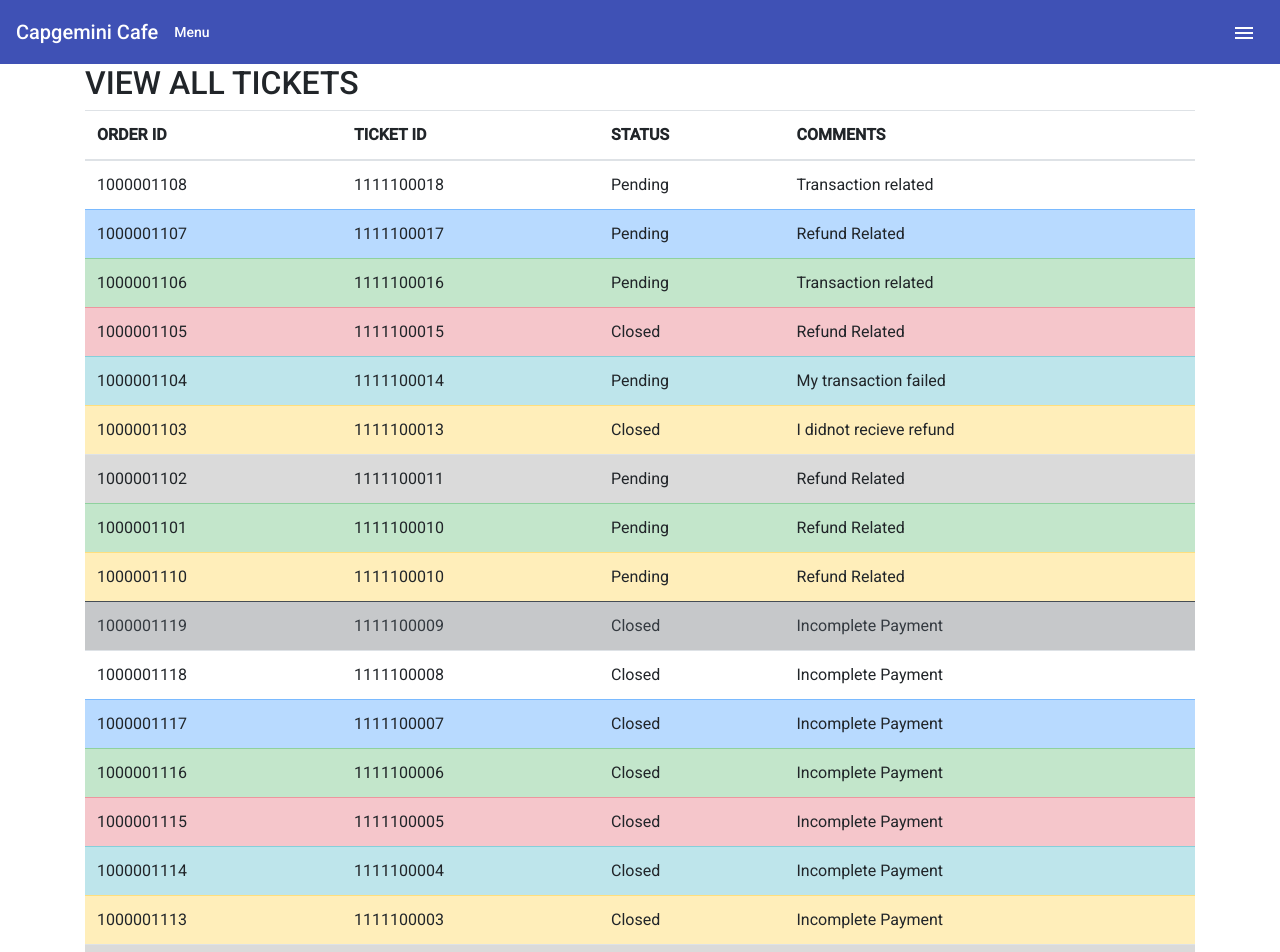
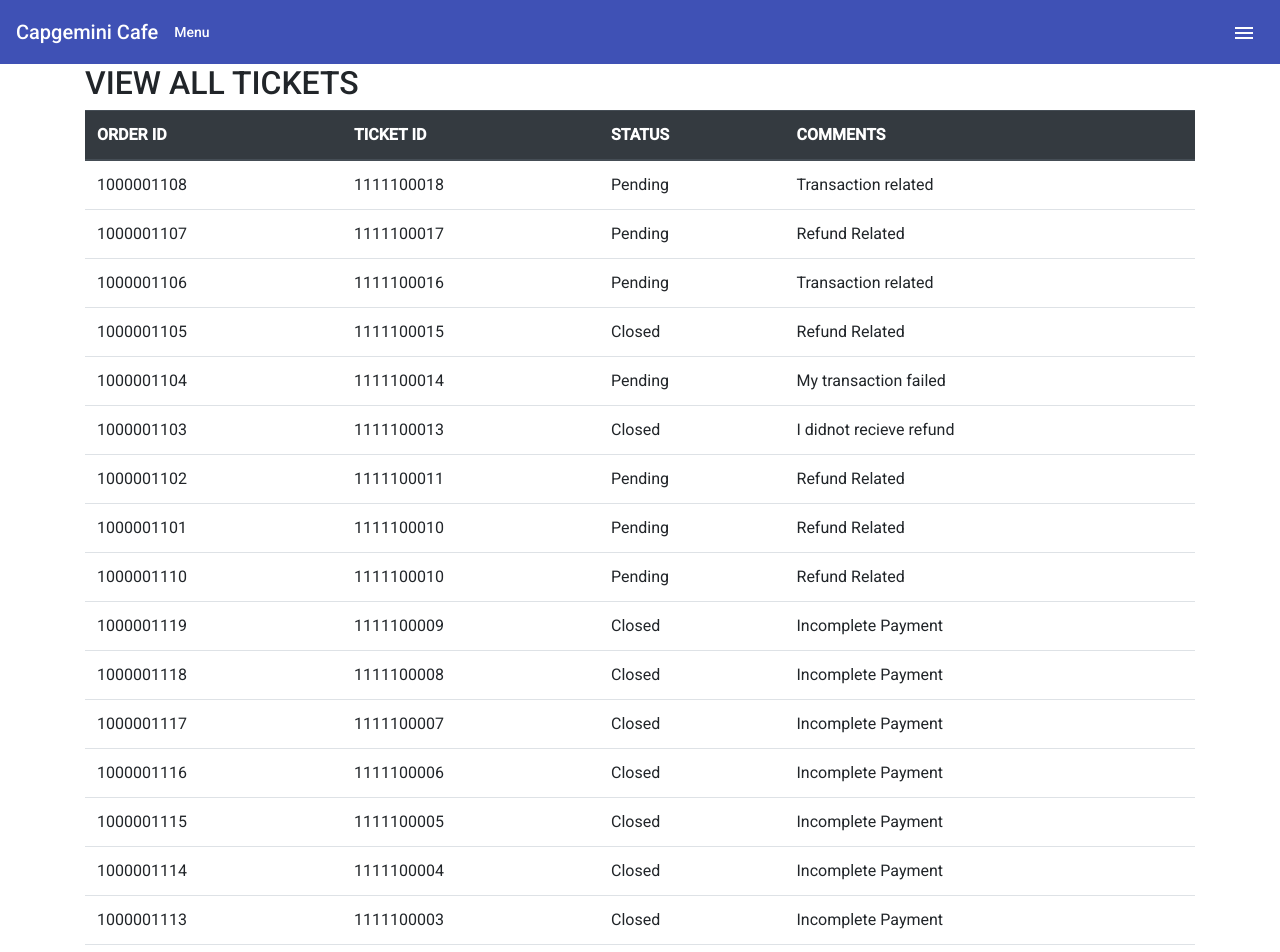
Before and after one commit to Capgemini-Sarokar/CapCafeUI, an Angular app in the folder CapCafeApp/: page /tickets in a window 1280 px wide. Shown: the top 952 px of the page. Built offline with nearby package versions, Linux system fonts and the light colour scheme.

Commit message:
Update UI View tickets

```diff
--- a/CapCafeApp/src/app/view-tickets/view-tickets.component.html
+++ b/CapCafeApp/src/app/view-tickets/view-tickets.component.html
@@ -3,7 +3,7 @@
     <h2>VIEW ALL TICKETS</h2>
 
     <table class="table">
-      <thead>
+      <thead class="thead-dark">
         <tr>
           <th>ORDER ID</th>
           <th>TICKET ID</th>
@@ -18,55 +18,55 @@
           <td>Pending</td>
           <td>Transaction related</td>
         </tr>
-        <tr class="table-primary">
+        <tr>
           <td>1000001107</td>
           <td>1111100017</td>
           <td>Pending</td>
           <td>Refund Related</td>
         </tr>
-        <tr class="table-success">
+        <tr>
           <td>1000001106</td>
           <td>1111100016</td>
           <td>Pending</td>
           <td>Transaction related</td>
         </tr>
-        <tr class="table-danger">
+        <tr>
           <td>1000001105</td>
           <td>1111100015</td>
           <td>Closed</td>
           <td>Refund Related</td>
         </tr>
-        <tr class="table-info">
+        <tr>
           <td>1000001104</td>
           <td>1111100014</td>
           <td>Pending</td>
           <td>My transaction failed</td>
         </tr>
-        <tr class="table-warning">
+        <tr>
           <td>1000001103</td>
           <td>1111100013</td>
           <td>Closed</td>
           <td>I didnot recieve refund</td>
         </tr>
-        <tr class="table-active">
+        <tr>
           <td>1000001102</td>
           <td>1111100011</td>
           <td>Pending</td>
           <td>Refund Related</td>
         </tr>
-        <tr class="table-success">
+        <tr>
           <td>1000001101</td>
           <td>1111100010</td>
           <td>Pending</td>
           <td>Refund Related</td>
         </tr>
-        <tr class="table-warning">
+        <tr>
           <td>1000001110</td>
           <td>1111100010</td>
           <td>Pending</td>
           <td>Refund Related</td>
         </tr>
-        <tr class="table-dark text-dark">
+        <tr>
           <td>1000001119</td>
           <td>1111100009</td>
           <td>Closed</td>
@@ -78,43 +78,43 @@
             <td>Closed</td>
             <td>Incomplete Payment</td>
           </tr>
-          <tr class="table-primary">
+          <tr>
             <td>1000001117</td>
             <td>1111100007</td>
             <td>Closed</td>
             <td>Incomplete Payment</td>
           </tr>
-          <tr class="table-success">
+          <tr>
             <td>1000001116</td>
             <td>1111100006</td>
             <td>Closed</td>
             <td>Incomplete Payment</td>
           </tr>
-          <tr class="table-danger">
+          <tr>
             <td>1000001115</td>
             <td>1111100005</td>
             <td>Closed</td>
             <td>Incomplete Payment</td>
           </tr>
-          <tr class="table-info">
+          <tr>
             <td>1000001114</td>
             <td>1111100004</td>
             <td>Closed</td>
             <td>Incomplete Payment</td>
           </tr>
-          <tr class="table-warning">
+          <tr>
             <td>1000001113</td>
             <td>1111100003</td>
             <td>Closed</td>
             <td>Incomplete Payment</td>
           </tr>
-          <tr class="table-active">
+          <tr>
             <td>1000001112</td>
             <td>1111100002</td>
             <td>Closed</td>
             <td>Incomplete Payment</td>
           </tr>
-          <tr class="table-success">
+          <tr>
             <td>1000001111</td>
             <td>1111100001</td>
             <td>Closed</td>
```
